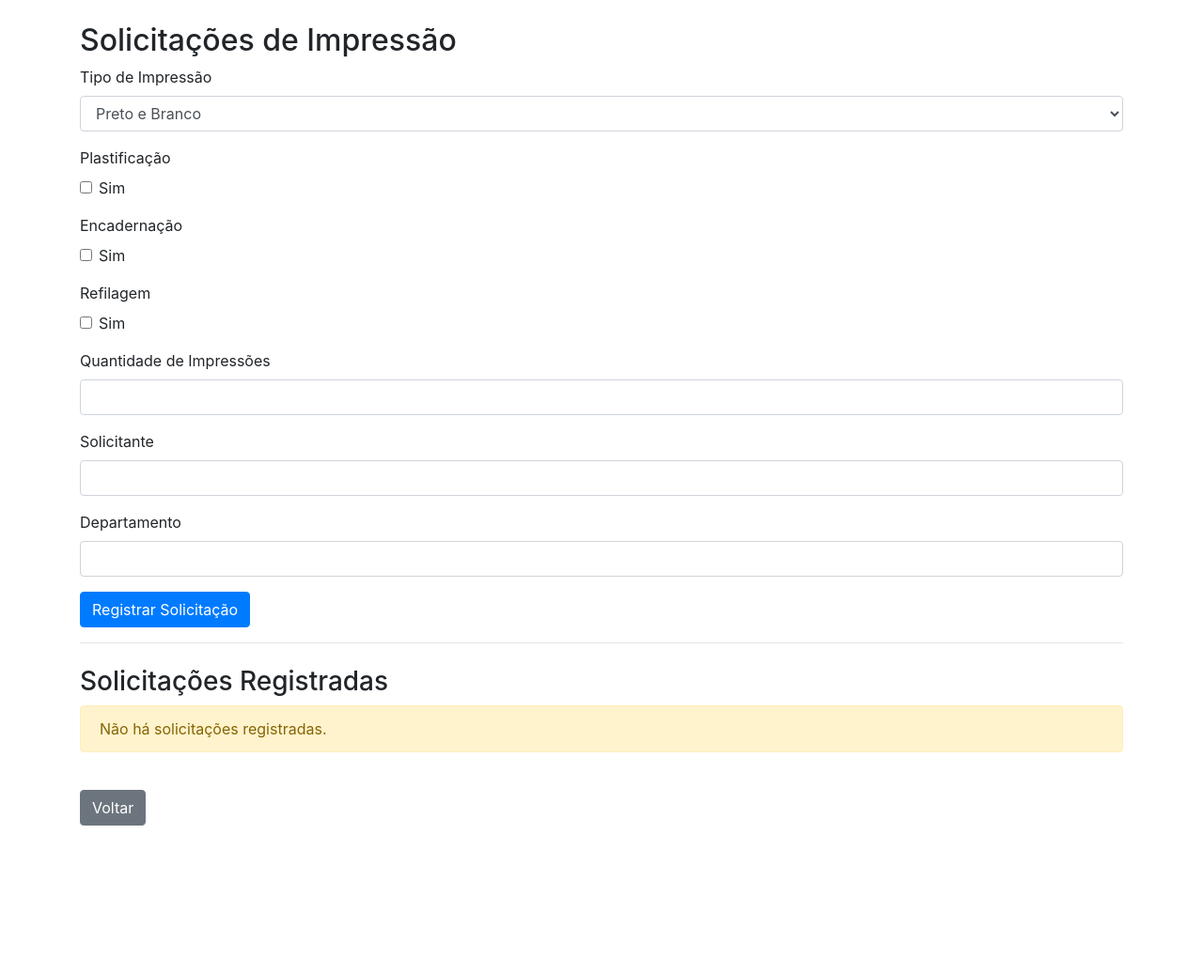
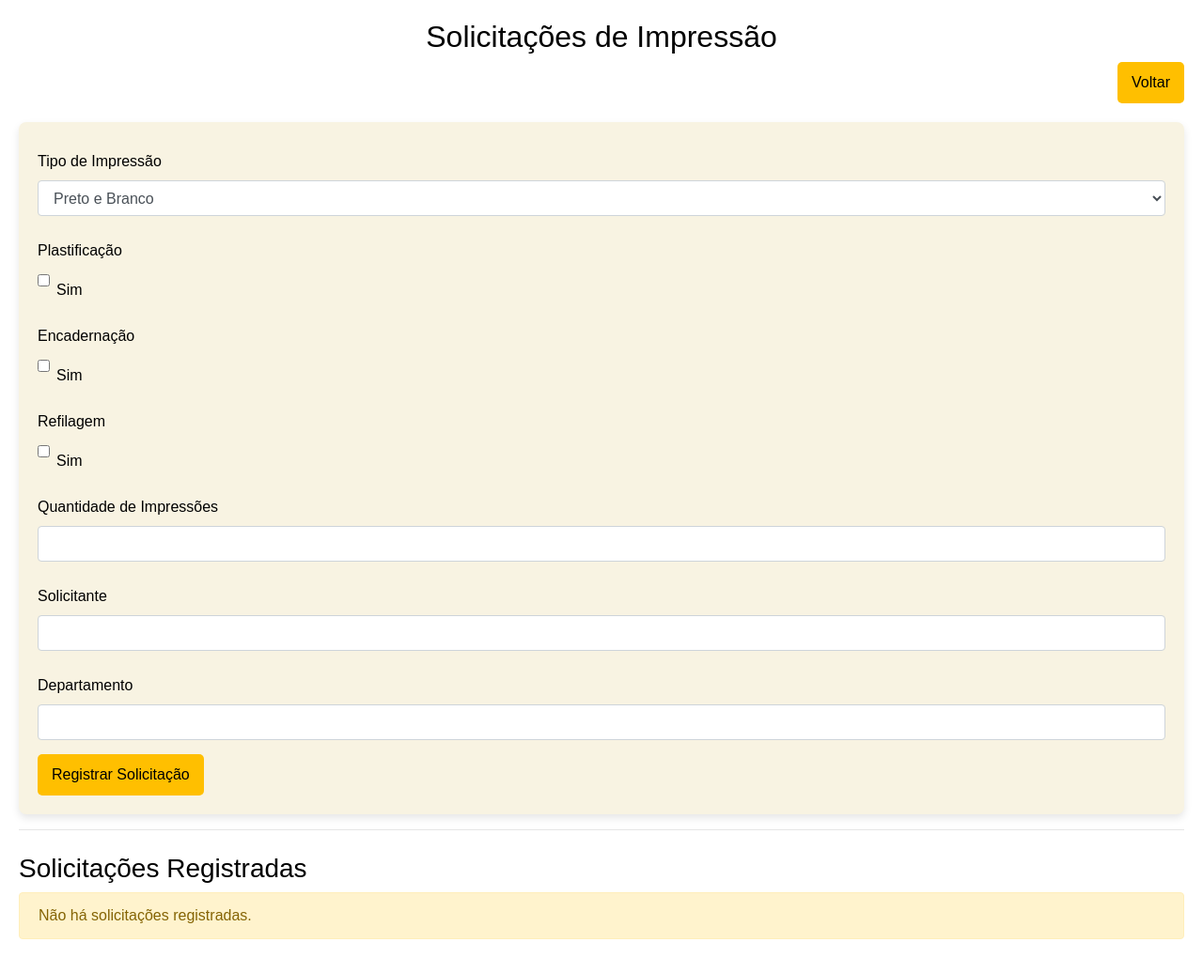
Before and after one commit to laviniasa/selbmanager, a Flask app: page /solicitacoes in a window 1280 px wide. Shown: the whole page at 94% size. Before the commit the page ends 879 px from the top, so only its background shows below. Run offline with Flask 3, Linux system fonts and the light colour scheme; the visitor is signed in with stand-in values (Sample User, id 1); some libraries are stand-ins or nearby versions.

Commit message:
Update solicitacoes.html

```diff
--- a/gerenciador_estoque/templates/solicitacoes.html
+++ b/gerenciador_estoque/templates/solicitacoes.html
@@ -3,12 +3,59 @@
 <head>
     <meta charset="UTF-8">
     <meta name="viewport" content="width=device-width, initial-scale=1.0">
+    <meta name="description" content="Sistema de Gestão de Solicitações de Impressão">
+    <meta name="keywords" content="impressão, solicitações, gestão">
     <title>Solicitações de Impressão</title>
     <link rel="stylesheet" href="https://stackpath.bootstrapcdn.com/bootstrap/4.5.2/css/bootstrap.min.css">
+    <style>
+        /* Estilo dos botões */
+        .btn {
+            text-decoration: none;
+            padding: 10px 15px;
+            background-color: #FFBF00;  /* Cor amarela ajustada */
+            color: #000;
+            border: none;
+            border-radius: 5px;
+            display: inline-block;
+            transition: all 0.3s ease; /* Efeito de transição */
+        }
+
+        .btn:hover {
+            transform: scale(1.1); /* Aumenta o botão */
+            background-color: #FF9F00; /* Cor de fundo alterada no hover para um tom mais escuro */
+        }
+
+        /* Tabela e conteúdo */
+        table th, table td {
+            padding: 8px;
+            text-align: left;
+        }
+
+        /* Formulários */
+        form label {
+            margin-top: 10px;
+        }
+
+        .form-group {
+            margin-bottom: 15px;
+        }
+
+        .container {
+            padding: 20px;
+        }
+
+        /* Estilo do formulário */
+        form {
+            background-color: #F8F3E2;  /* Fundo claro com o tom de amarelo desejado */
+            padding: 20px;
+            border-radius: 8px;
+            box-shadow: 0 4px 8px rgba(0, 0, 0, 0.1);
+        }
+    </style>
 </head>
-<body>
-    <div class="container mt-4">
-        <h2>Solicitações de Impressão</h2>
+<body style="font-family: Arial, sans-serif; background-color: #fff; color: #000; padding: 20px;">
+
+    <h2 style="text-align: center; color: #000000;">Solicitações de Impressão</h2>
 
     <!-- Mensagens de feedback -->
     {% with mensagens = get_flashed_messages(with_categories=true) %}
@@ -19,7 +66,12 @@
         {% endif %}
     {% endwith %}
 
-        <!-- Formulário para adicionar uma nova solicitação -->
+    <!-- Botões de Navegação -->
+    <section style="margin-bottom: 20px; text-align: right;">
+        <a href="{{ url_for('index') }}" class="btn">Voltar</a>
+    </section>
+
+    <!-- Formulário para Solicitação -->
     <form action="{{ url_for('solicitacoes') }}" method="POST">
         <div class="form-group">
             <label for="tipo_impressao">Tipo de Impressão</label>
@@ -67,13 +119,13 @@
             <label for="departamento">Departamento</label>
             <input type="text" class="form-control" id="departamento" name="departamento" required>
         </div>
-            <button type="submit" class="btn btn-primary">Registrar Solicitação</button>
+        <button type="submit" class="btn">Registrar Solicitação</button>
     </form>
 
     <hr>
 
-        <!-- Listagem das solicitações registradas -->
-        <h3 class="mt-4">Solicitações Registradas</h3>
+    <!-- Listagem das Solicitações -->
+    <h3 class="mt-4" style="color: #000000;">Solicitações Registradas</h3>
     {% if solicitacoes %}
         <table class="table table-bordered">
             <thead>
@@ -115,14 +167,10 @@
         <p class="alert alert-warning">Não há solicitações registradas.</p>
     {% endif %}
 
-        <!-- Botão Voltar -->
-        <a href="{{ url_for('index') }}" class="btn btn-secondary mt-4">Voltar</a>
-
-    </div>
-
     <!-- Scripts -->
     <script src="https://code.jquery.com/jquery-3.5.1.slim.min.js"></script>
     <script src="https://cdn.jsdelivr.net/npm/@popperjs/core@2.9.1/dist/umd/popper.min.js"></script>
     <script src="https://stackpath.bootstrapcdn.com/bootstrap/4.5.2/js/bootstrap.min.js"></script>
+
 </body>
 </html>
```
Lines whose indentation alone changed are shown as unchanged.
